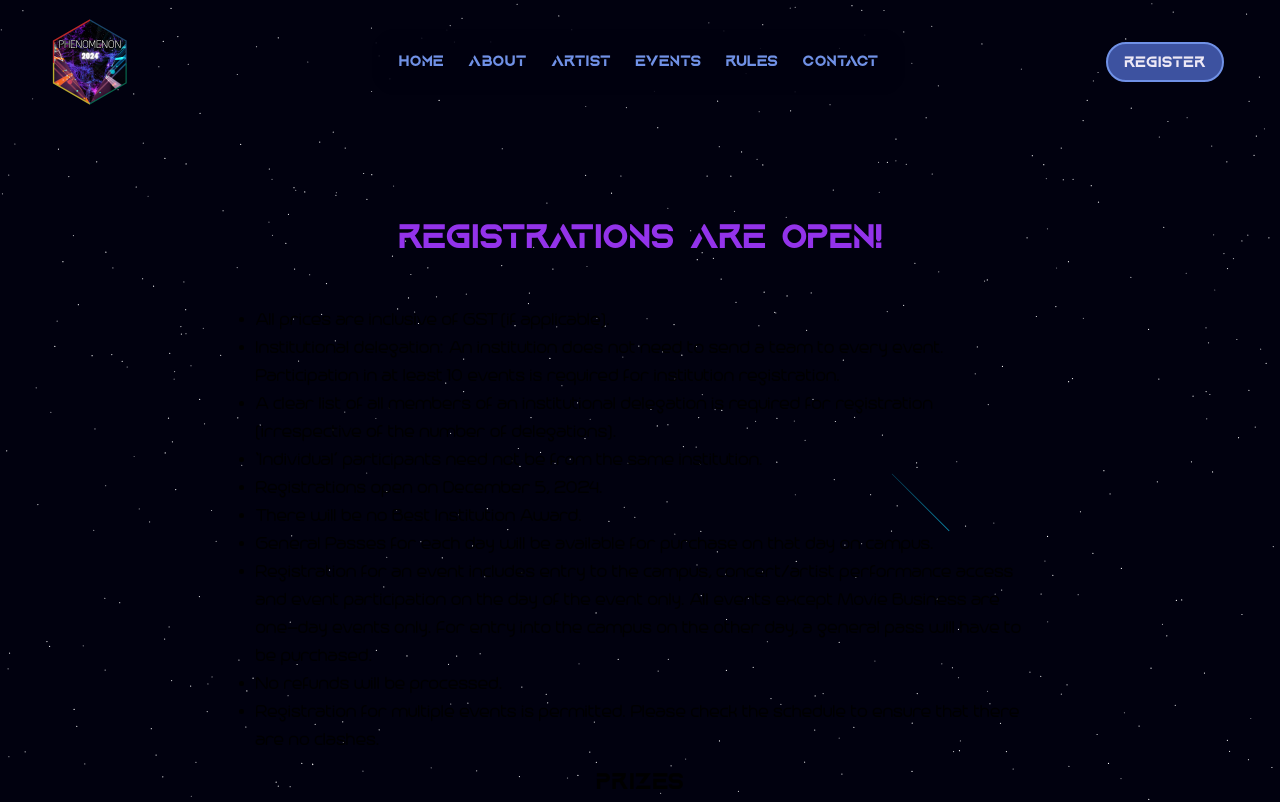
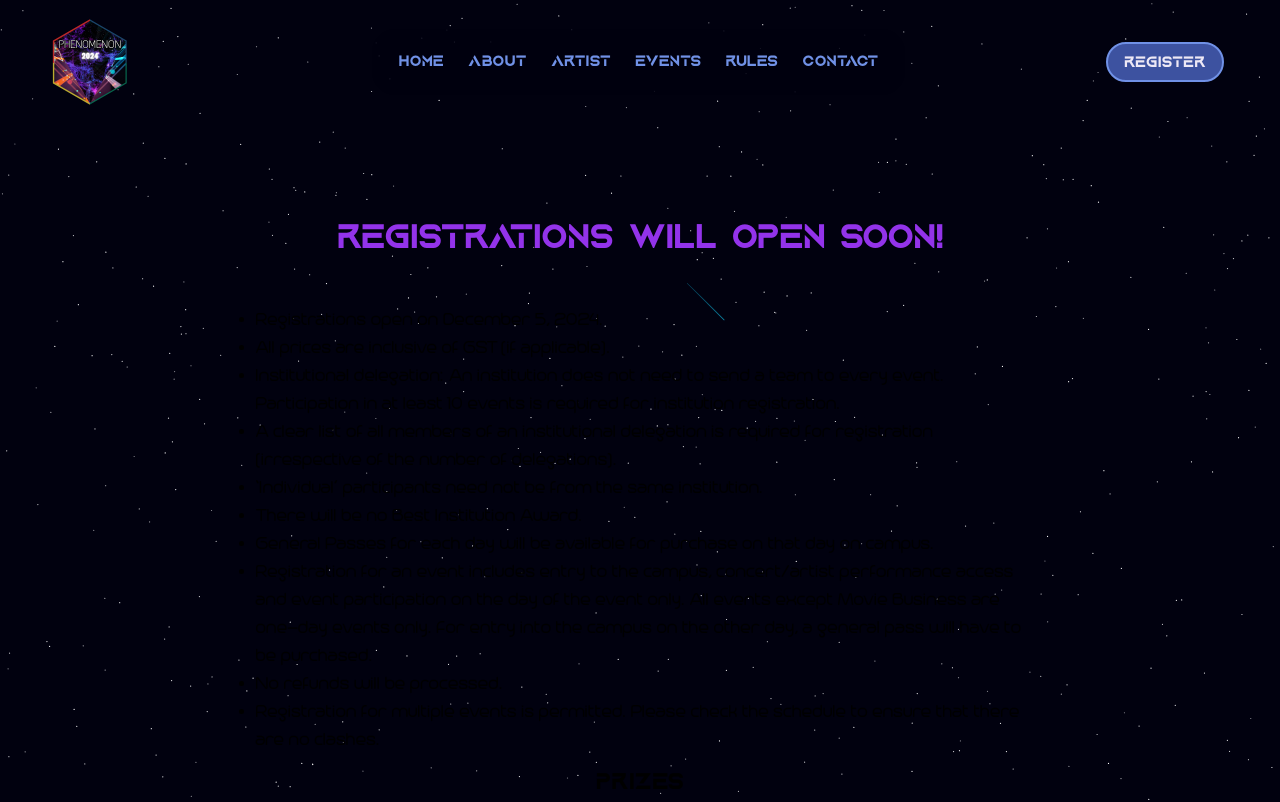
Before and after one commit to aayanatsap/phenomenon, a Next.js app: page /registrations in a window 1280 px wide. Shown: the top 802 px of the page. Built offline with nearby package versions, Linux system fonts and the light colour scheme.

Commit message:
tiny changes

```diff
--- a/app/registrations/page.tsx
+++ b/app/registrations/page.tsx
@@ -12,7 +12,6 @@ export default function page() {
     "Institutional delegation: An institution does not need to send a team to every event. Participation in at least 10 events is required for institution registration.",
     "A clear list of all members of an institutional delegation is required for registration (irrespective of the number of delegations).",
     "‘Individual’ participants need not be from the same institution.",
-    "Registrations open on December 5, 2024.",
     "There will be no Best Institution Award.",
     "General Passes for each day will be available for purchase on that day on campus.",
     "Registration for an event includes entry to the campus, concert/artist performance access and event participation on the day of the event only. All events except Movie Business are one-day events only. For entry into the campus on the other day, a general pass will have to be purchased.",
@@ -21,16 +20,17 @@ export default function page() {
   ]
 
   return (
-    <div className="mb-32">
+    <div className="mb-44">
       <section className="">
         <div className="py-8 px-4 mx-auto my-1 lg:py-16 lg:px-6">
           <div className="mx-auto lg:px-0 md:px-10 px-1 lg:max-w-screen-md text-center mb-8 lg:mb-12">
             <h2 className="lg:mb-12 mb-7 md:text-4xl text-2xl font-aquireBold tracking-tight font-extrabold text-purple-600 dark:text-white mun-gradient">
-              REGISTRATIONS ARE OPEN!
+              REGISTRATIONS WILL OPEN SOON!
             </h2>
-            <ul className='text-electricBlue text-left px-3 md:px-5 lg:px-0'>
+            <ul className='text-electricBlue text-left px-3 md:px-5 lg:px-0 md:text-xl text-lg font-bold font-trench list-disc list-outside '>
+              <li>Registrations open on <span className='text-neonPurple'>December 5</span>, 2024.</li>
               {rules.map((rule, idx) => (
-                <li key={idx} className='list-disc list-outside md:text-xl text-lg font-bold font-trench'>{rule}</li>
+                <li key={idx} className=''>{rule}</li>
               ))}
             </ul>
             <div className='md:text-xl text-base text-neonPurple flex flex-col items-center px-2 mt-3 font-aquire'>
@@ -39,7 +39,7 @@ export default function page() {
               <span>2nd Place: <span className='font-aquireBold'>₹1000</span> voucher per participant</span>
             </div>
           </div>
-          <div className="hidden lg:block">
+          {/* <div className="hidden lg:block">
             <div className=" lg:grid lg:grid-cols-2 lg:space-y-0  -space-y-28 -mt-16 -mb-20">
             <Individual/>
             <Institutional/>
@@ -142,7 +142,7 @@ export default function page() {
                 </div>
               </div>
             </div>
-          </div>
+          </div> */}
         </div>
       </section>
     </div>
--- a/components/ui/EventsCard.tsx
+++ b/components/ui/EventsCard.tsx
@@ -66,7 +66,7 @@ export const EventsCard = ({title, content, rules, banner, key} : {
               onClick={() => setViewRules(!viewRules)}
               className='bg-electricBlue text-galaxyBlue hover:scale-105 hover:text-electricBlue hover:bg-neonPurple duration-500 lg:py-2 py-1.5 px-8 h-auto rounded-full self-end'
             >
-              <span className='font-semibold md:text-base text-sm'>
+              <span className='font-semibold md:text-base text-sm font-aquireBold'>
                 {viewRules ? ("View Description") : ("View Rules")}
               </span>
             </button>
--- a/components/ui/swipcards.tsx
+++ b/components/ui/swipcards.tsx
@@ -122,8 +122,8 @@ function swipcards() {
     <div className='w-screen mt-10 '>
       <div className='flex flex-col items-center justify-center lg:mb-14 mb-6 md:mb-12 gap-5'>
         <span className='md:text-5xl text-4xl font-semibold text-electricBlue font-aquireBold'>OUR EVENTS</span>
-        <div className='md:text-xl text-base text-neonPurple flex flex-col items-center px-2 font-trench font-bold'>
-          <span className='md:text-2xl text-gl font-bold'>PRIZES</span>
+        <div className='md:text-xl text-base text-neonPurple flex flex-col items-center px-2 font-aquire'>
+          <span className='md:text-2xl text-gl font-aquireBold'>PRIZES</span>
           <span>1st Place: <span className='font-aquireBold'>₹2000</span> voucher per participant</span>
           <span>2nd Place: <span className='font-aquireBold'>₹1000</span> voucher per participant</span>
         </div>
@@ -154,7 +154,7 @@ function swipcards() {
           <SwiperSlide key={idx} className="flex justify-center !w-[250px] !h-[300px] md:!w-[350px] md:!h-[400px] lg:!w-[420px] lg:!h-[470px] !rounded-2xl relative">
             <Image src={card.banner} alt={card.title} className="w-full h-full rounded-2xl absolute -z-[500]" />
             <div className='w-full grid grid-flow-row px-3 md:py-5 items-center h-full'>
-              <span className='font-bold text-xl md:text-3xl text-center self-start md:mt-3 mt-3 text-superNovaYellow font-aquire'>{card.title}</span>
+              <span className='font-bold text-xl md:text-3xl text-center self-start md:mt-3 mt-3 text-superNovaYellow font-aquireBold'>{card.title}</span>
               <p className='text-center lg:px-10 lg:text-[20px] md:text-base text-[13px] md:px-4 font-trench font-bold'>{card.content}</p>
             </div>
           </SwiperSlide>
@@ -167,7 +167,7 @@ function swipcards() {
           </div>
         </div>
       </Swiper>
-      <div className='flex justify-center mt-5 font-aquire'>
+      <div className='flex justify-center mt-5 font-aquireBold'>
         <Link href={"/events"} className='bg-neonPurple px-4 py-1 lg:text-xl md:text-lg text-base hover:scale-105 text-electricBlue hover:text-black hover:bg-electricBlue duration-500 font-semibold rounded-full'>
           Know More
         </Link>
```
